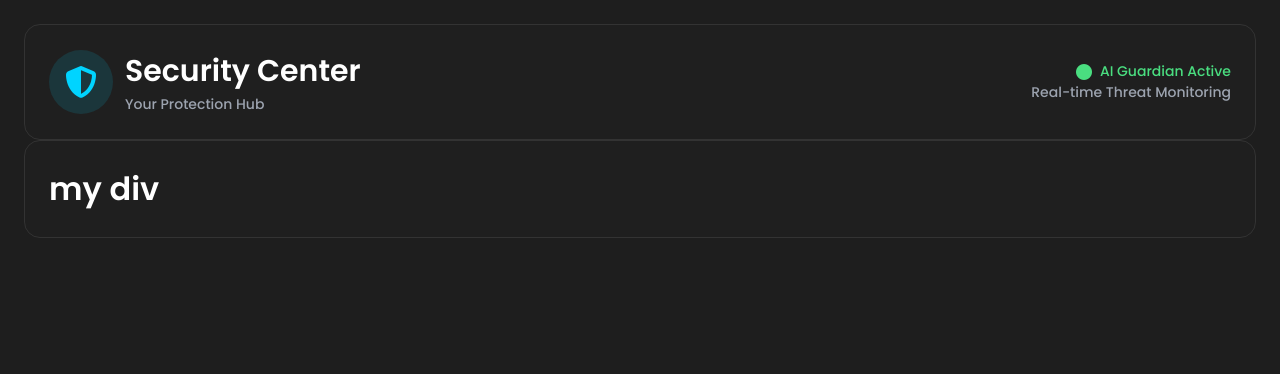
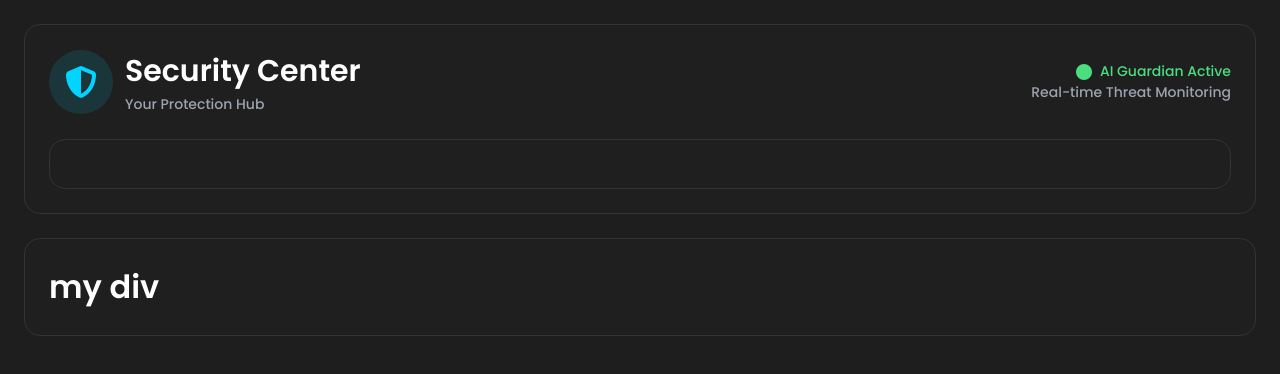
Before and after one commit to nhidhossain/30-day-challenge, a plain HTML site: page security-center-new/index.html in a window 1280 px wide. Drawn offline with Linux system fonts and the light colour scheme; files whose address does not match are found by name.

Commit message:
div-gap-changes

```diff
--- a/security-center-new/index.html
+++ b/security-center-new/index.html
@@ -27,6 +27,9 @@
                 <p>Real-time Threat Monitoring</p>
             </div>
         </div>
+        <div class="section">
+
+        </div>
 
     </div>
 
--- a/security-center-new/style.css
+++ b/security-center-new/style.css
@@ -3,6 +3,9 @@
     margin: 0;
 }
 body{
+    display: flex;
+    flex-direction: column;
+    gap: 24px;
     background-color: #1e1e1e;
     font-family: poppins, sans-serif;
     color: white;
@@ -11,6 +14,8 @@ body{
     column-gap: 24px;
 }
 .section{
+    display: flex;
+    flex-direction: column;
     gap: 24px;
     background-color: #1f1f1f;
     border-radius: 16px;
```
